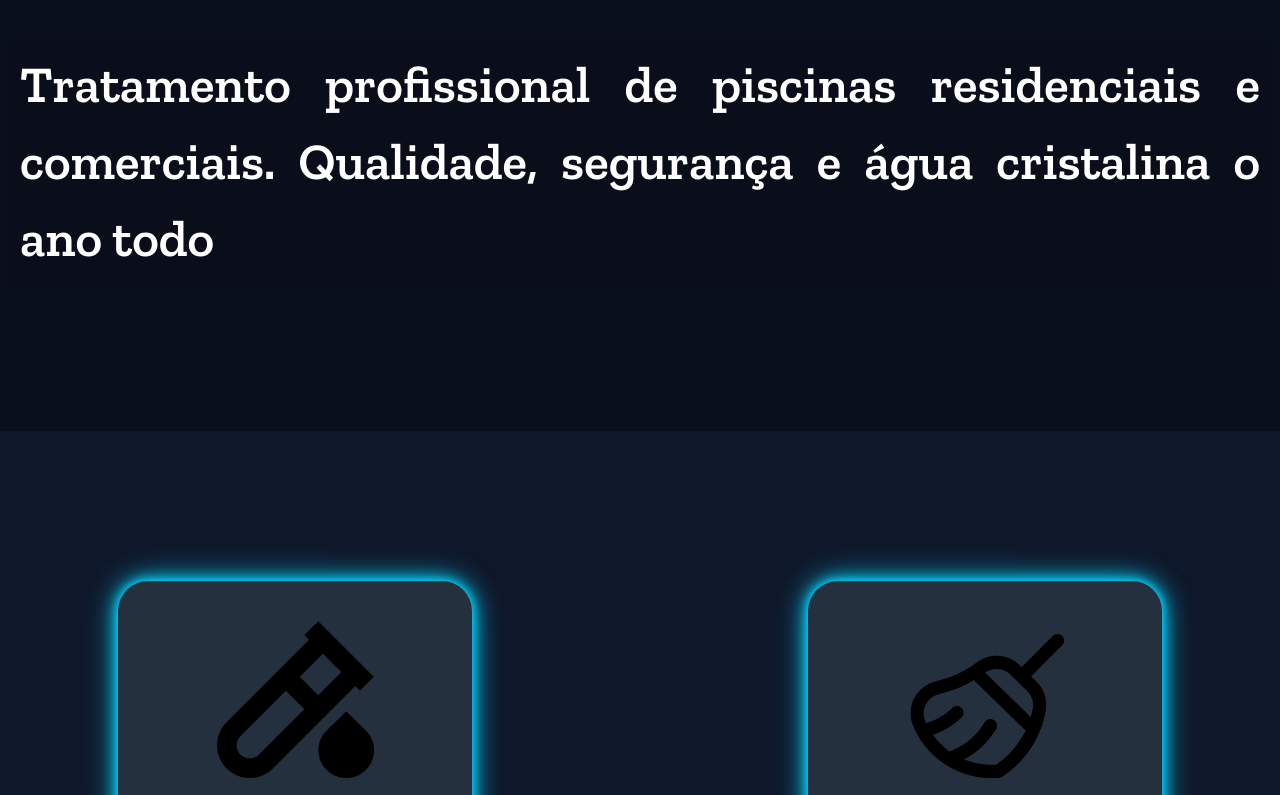
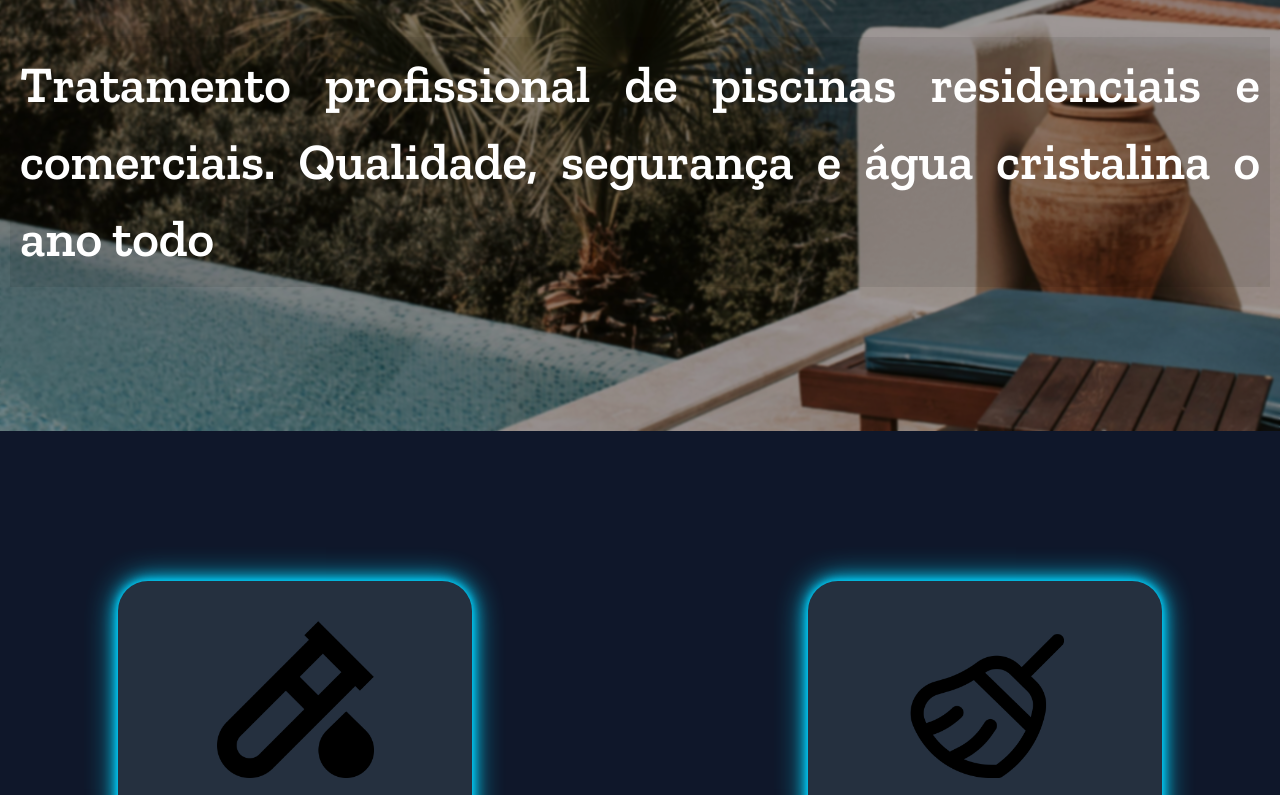
Before and after one commit to Ghost0792/Marcus-Piscinas, a plain HTML site: page index.html in a window 1280 px wide. Shown: the part 369-1164 px from the top of the page. Drawn offline with nearby package versions, Linux system fonts and the light colour scheme.

Commit message:
Update background image path in sectionIntro

```diff
--- a/style.css
+++ b/style.css
@@ -25,7 +25,7 @@ main{
 section.sectionIntro{
   height: 300px;
   position: relative;
-  background: url('img/pexels-vlada-karpovich-7902914.jpg') no-repeat;
+  background: url('pexels-vlada-karpovich-7902914.jpg') no-repeat;
   background-size: cover;
   background-position: center center ;
   overflow: hidden;
```
